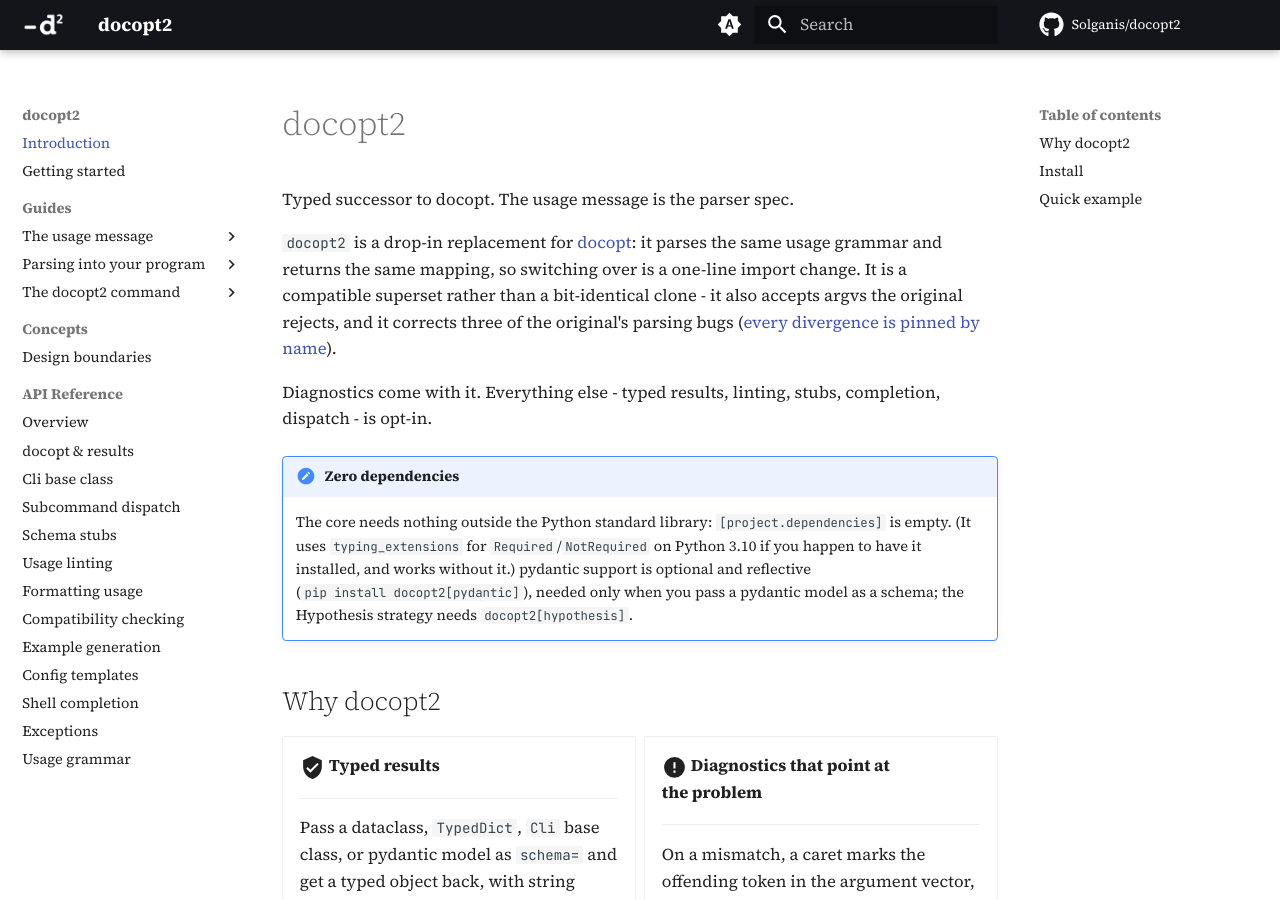
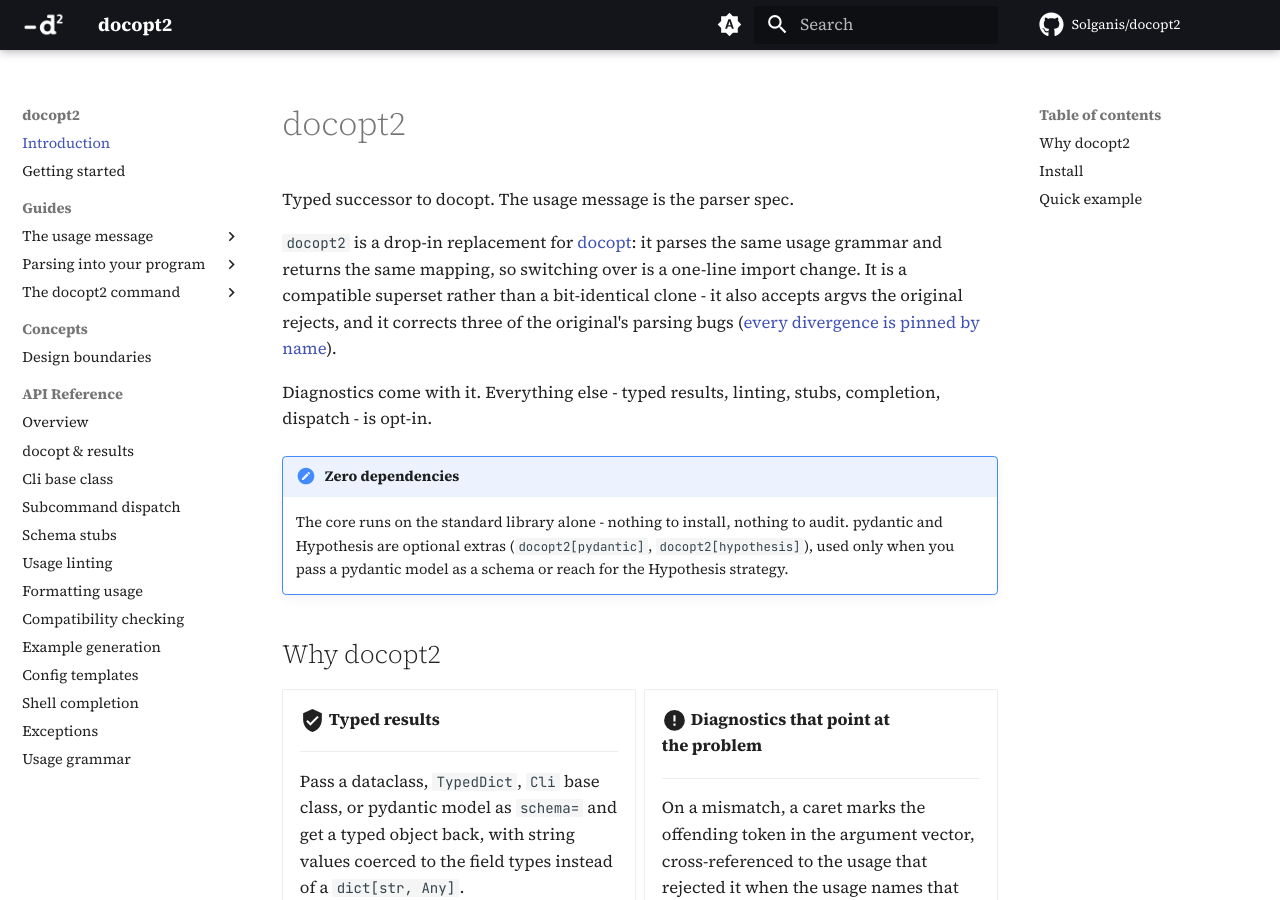
Before and after one commit to Solganis/docopt2, an MkDocs documentation site: the page built from docs/index.md, in a window 1280 px wide and 900 px high. Built offline with MkDocs 1.6.1 and Material for MkDocs 9.7.7, drawn with Linux system fonts in a browser that asks for light colours; comment, search, counter and statistics services are not loaded.

Commit message:
docs: tidy the zero-dependencies notes and anchor the badge

```diff
--- a/docs/index.md
+++ b/docs/index.md
@@ -11,10 +11,9 @@
 Diagnostics come with it. Everything else - typed results, linting, stubs, completion, dispatch - is opt-in.
 
 !!! note "Zero dependencies"
-    The core needs nothing outside the Python standard library: `[project.dependencies]` is empty. (It uses
-    `typing_extensions` for `Required`/`NotRequired` on Python 3.10 if you happen to have it installed, and
-    works without it.) pydantic support is optional and reflective (`pip install docopt2[pydantic]`), needed
-    only when you pass a pydantic model as a schema; the Hypothesis strategy needs `docopt2[hypothesis]`.
+    The core runs on the standard library alone - nothing to install, nothing to audit. pydantic and
+    Hypothesis are optional extras (`docopt2[pydantic]`, `docopt2[hypothesis]`), used only when you pass a
+    pydantic model as a schema or reach for the Hypothesis strategy.
 
 ## Why docopt2
 
```
Also changed, not shown: README.md (+1 -1 lines), docs/getting-started.md (+1 -2 lines).
